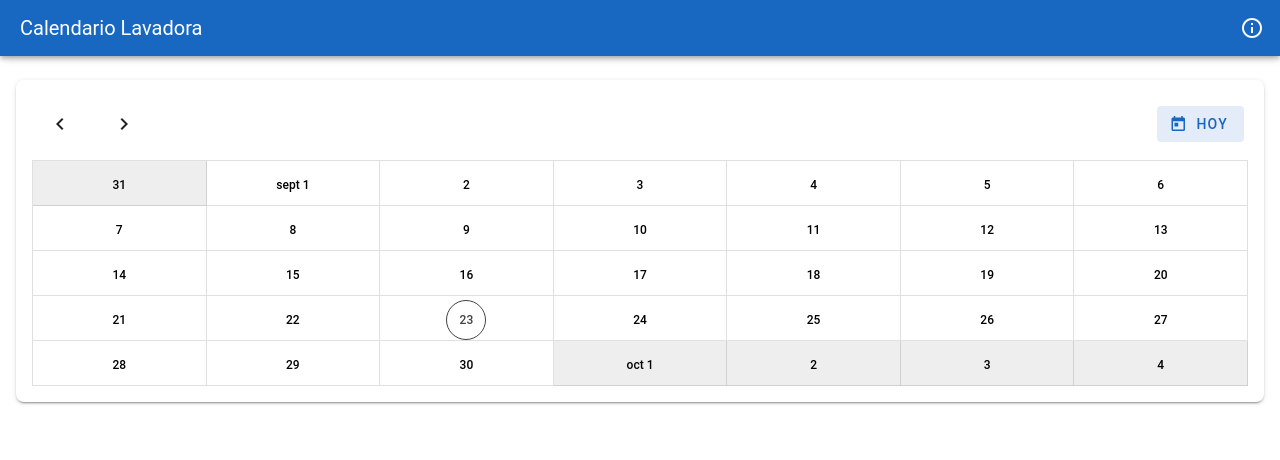
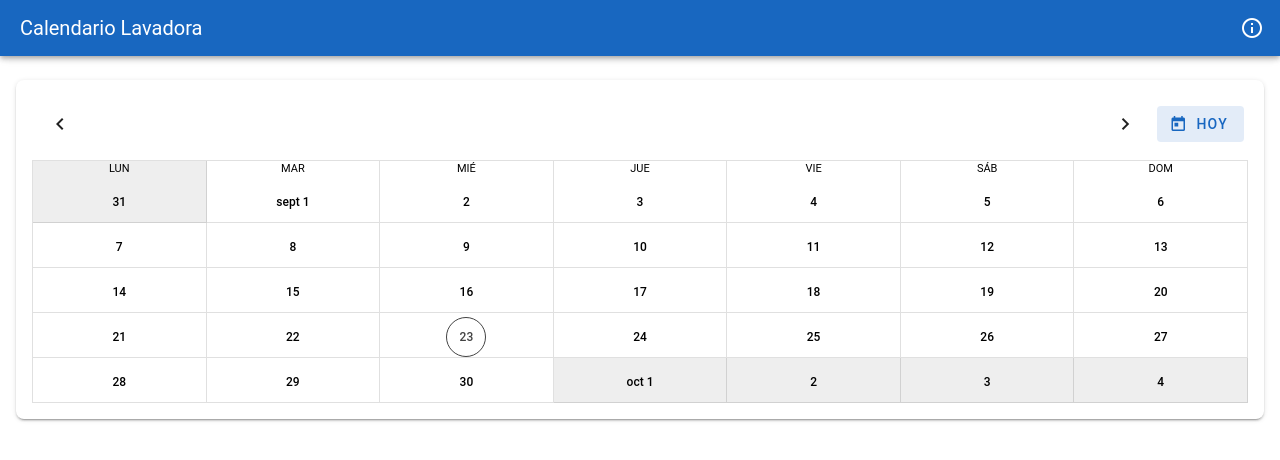
Before and after one commit to sirpulpo/vue-pwa-calendario-lavadora, a Vue app: page / in a window 1280 px wide. Shown: the top 460 px of the page. Built offline with nearby package versions, Linux system fonts and the light colour scheme.

Commit message:
Fix en el calendario

```diff
--- a/src/views/HomeView.vue
+++ b/src/views/HomeView.vue
@@ -4,25 +4,26 @@
       <v-toolbar flat color="transparent" density="comfortable">
         <v-btn icon="mdi-chevron-left" variant="text" aria-label="Mes anterior" @click="prevMonth" />
 
-        <v-toolbar-title class="text-capitalize text-center flex-grow-0 mx-2">
+        <v-spacer />
+
+        <v-toolbar-title class="text-capitalize text-center flex-grow-0 mx-2 text-h6">
           {{ monthLabel }}
         </v-toolbar-title>
 
+        <v-spacer />
+
         <v-btn icon="mdi-chevron-right" variant="text" aria-label="Mes siguiente" @click="nextMonth" />
 
-        <v-spacer />
-
-        <v-btn variant="tonal" color="primary" prepend-icon="mdi-calendar-today" @click="goToday">
+        <v-btn variant="tonal" color="primary" prepend-icon="mdi-calendar-today" class="ml-2" @click="goToday">
           Hoy
         </v-btn>
       </v-toolbar>
 
       <v-calendar
         v-model="focus"
-        view-mode="month"
+        type="month"
         :weekdays="[1, 2, 3, 4, 5, 6, 0]"
         :events="events"
-        hide-header
         class="mt-2"
       />
     </v-sheet>
@@ -35,23 +36,23 @@ import { useDate } from 'vuetify'
 
 const dateAdapter = useDate()
 
-const focus = ref([new Date()])
+const focus = ref(new Date())
 const events = ref([])
 
 const monthLabel = computed(() => {
-  const label = dateAdapter.format(focus.value[0], 'monthAndYear')
+  const label = dateAdapter.format(focus.value, 'monthAndYear')
   return label.charAt(0).toUpperCase() + label.slice(1)
 })
 
 function prevMonth() {
-  focus.value = [dateAdapter.addMonths(focus.value[0], -1)]
+  focus.value = dateAdapter.addMonths(focus.value, -1)
 }
 
 function nextMonth() {
-  focus.value = [dateAdapter.addMonths(focus.value[0], 1)]
+  focus.value = dateAdapter.addMonths(focus.value, 1)
 }
 
 function goToday() {
-  focus.value = [new Date()]
+  focus.value = new Date()
 }
 </script>
```
